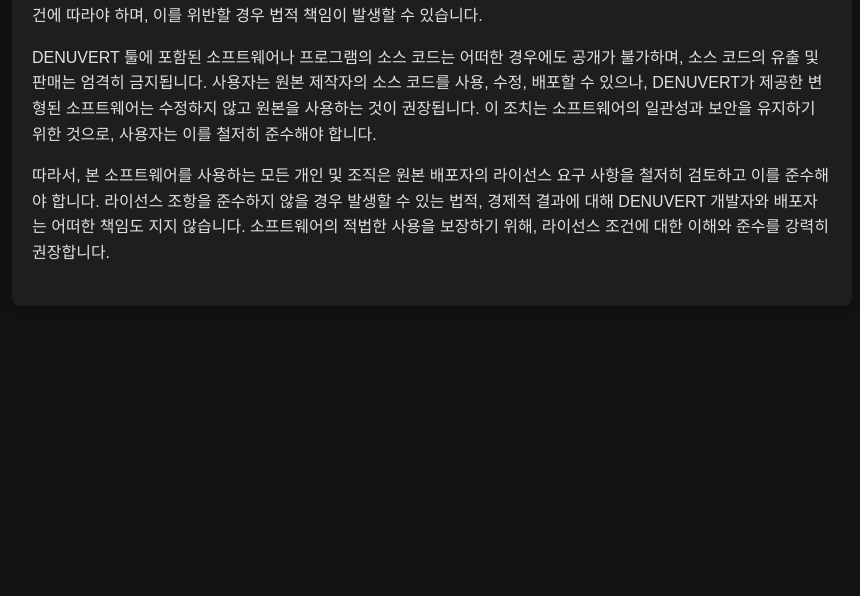
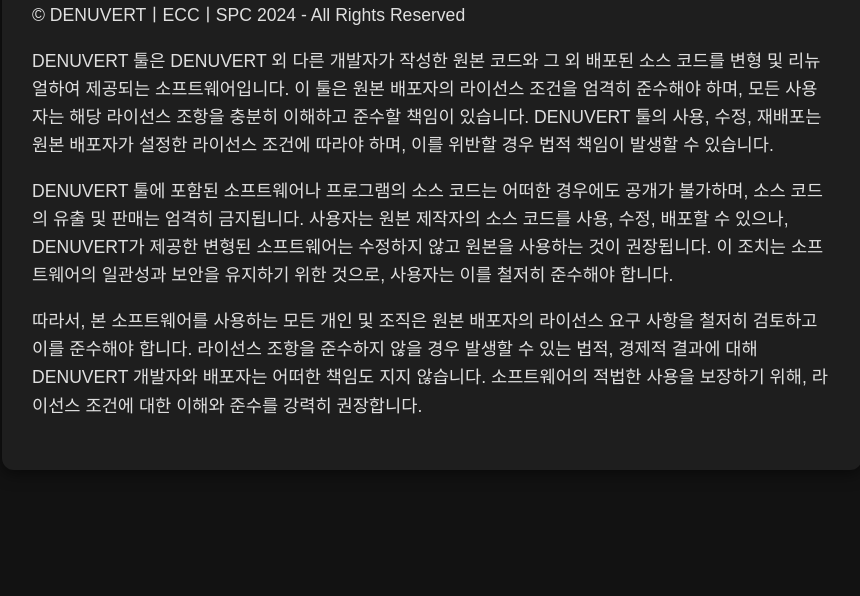
Before and after one commit to DENUVERT/DENUVERT.github.io, a plain HTML site: page license.html in a window 1280 px wide. Shown: the part 244-840 px from the top of the page, without its empty margins (208-1068 px from the left). Before the commit the page ends 800 px from the top, so only its background shows below. Drawn offline with Linux system fonts and the light colour scheme.

Commit message:
Update license.html

```diff
--- a/license.html
+++ b/license.html
@@ -6,42 +6,62 @@
     <title>DENUVERT 툴 라이선스 및 준수 사항</title>
     <style>
         body {
-            font-family: Arial, sans-serif;
+            font-family: 'Arial', sans-serif;
             background-color: #121212;
             color: #e0e0e0;
             margin: 0;
             padding: 20px;
+            display: flex;
+            justify-content: center;
+            align-items: center;
+            height: 100vh;
+            overflow: hidden;
         }
         h1, h2 {
             color: #ff5722;
+            text-align: center;
+            animation: fadeIn 1s ease-in-out;
         }
         .container {
             max-width: 800px;
-            margin: auto;
             background-color: #1e1e1e;
-            border-radius: 8px;
-            padding: 20px;
-            box-shadow: 0 0 10px rgba(0, 0, 0, 0.3);
+            border-radius: 12px;
+            padding: 30px;
+            box-shadow: 0 4px 15px rgba(0, 0, 0, 0.5);
+            animation: slideIn 0.5s ease-in-out;
         }
         .section {
             margin-bottom: 20px;
         }
         .section p {
             line-height: 1.6;
+            font-size: 1.1em;
+            margin-bottom: 15px;
         }
         .warning {
             background-color: #ffeb3b;
             color: #000;
-            padding: 15px;
-            border-radius: 4px;
+            padding: 20px;
+            border-radius: 8px;
             font-weight: bold;
+            box-shadow: 0 4px 10px rgba(0, 0, 0, 0.3);
+            animation: fadeIn 1.5s ease-in-out;
         }
         .note {
             background-color: #ff9800;
             color: #fff;
-            padding: 10px;
-            border-radius: 4px;
+            padding: 15px;
+            border-radius: 8px;
             margin-top: 10px;
+            box-shadow: 0 4px 10px rgba(0, 0, 0, 0.3);
+        }
+        @keyframes fadeIn {
+            from { opacity: 0; }
+            to { opacity: 1; }
+        }
+        @keyframes slideIn {
+            from { transform: translateY(20px); opacity: 0; }
+            to { transform: translateY(0); opacity: 1; }
         }
     </style>
 </head>
@@ -49,8 +69,8 @@
     <div class="container">
         <h1>라이선스 및 준수 사항</h1>
         <div class="section">
-			<p>© DENUVERTㅣECCㅣSPC 2024 - All Rights Reserved
-            <p>DENUVERT 툴은 DENUVERT외 다른 개발자가 작성한 원본 코드와 그 외 배포된 소스 코드를 변형 및 리뉴얼하여 제공되는 소프트웨어입니다. 이 툴은 원본 배포자의 라이선스 조건을 엄격히 준수해야 하며, 모든 사용자는 해당 라이선스 조항을 충분히 이해하고 준수할 책임이 있습니다. DENUVERT 툴의 사용, 수정, 재배포는 원본 배포자가 설정한 라이선스 조건에 따라야 하며, 이를 위반할 경우 법적 책임이 발생할 수 있습니다.</p>
+            <p>© DENUVERTㅣECCㅣSPC 2024 - All Rights Reserved</p>
+            <p>DENUVERT 툴은 DENUVERT 외 다른 개발자가 작성한 원본 코드와 그 외 배포된 소스 코드를 변형 및 리뉴얼하여 제공되는 소프트웨어입니다. 이 툴은 원본 배포자의 라이선스 조건을 엄격히 준수해야 하며, 모든 사용자는 해당 라이선스 조항을 충분히 이해하고 준수할 책임이 있습니다. DENUVERT 툴의 사용, 수정, 재배포는 원본 배포자가 설정한 라이선스 조건에 따라야 하며, 이를 위반할 경우 법적 책임이 발생할 수 있습니다.</p>
 
             <p>DENUVERT 툴에 포함된 소프트웨어나 프로그램의 소스 코드는 어떠한 경우에도 공개가 불가하며, 소스 코드의 유출 및 판매는 엄격히 금지됩니다. 사용자는 원본 제작자의 소스 코드를 사용, 수정, 배포할 수 있으나, DENUVERT가 제공한 변형된 소프트웨어는 수정하지 않고 원본을 사용하는 것이 권장됩니다. 이 조치는 소프트웨어의 일관성과 보안을 유지하기 위한 것으로, 사용자는 이를 철저히 준수해야 합니다.</p>
 
```
